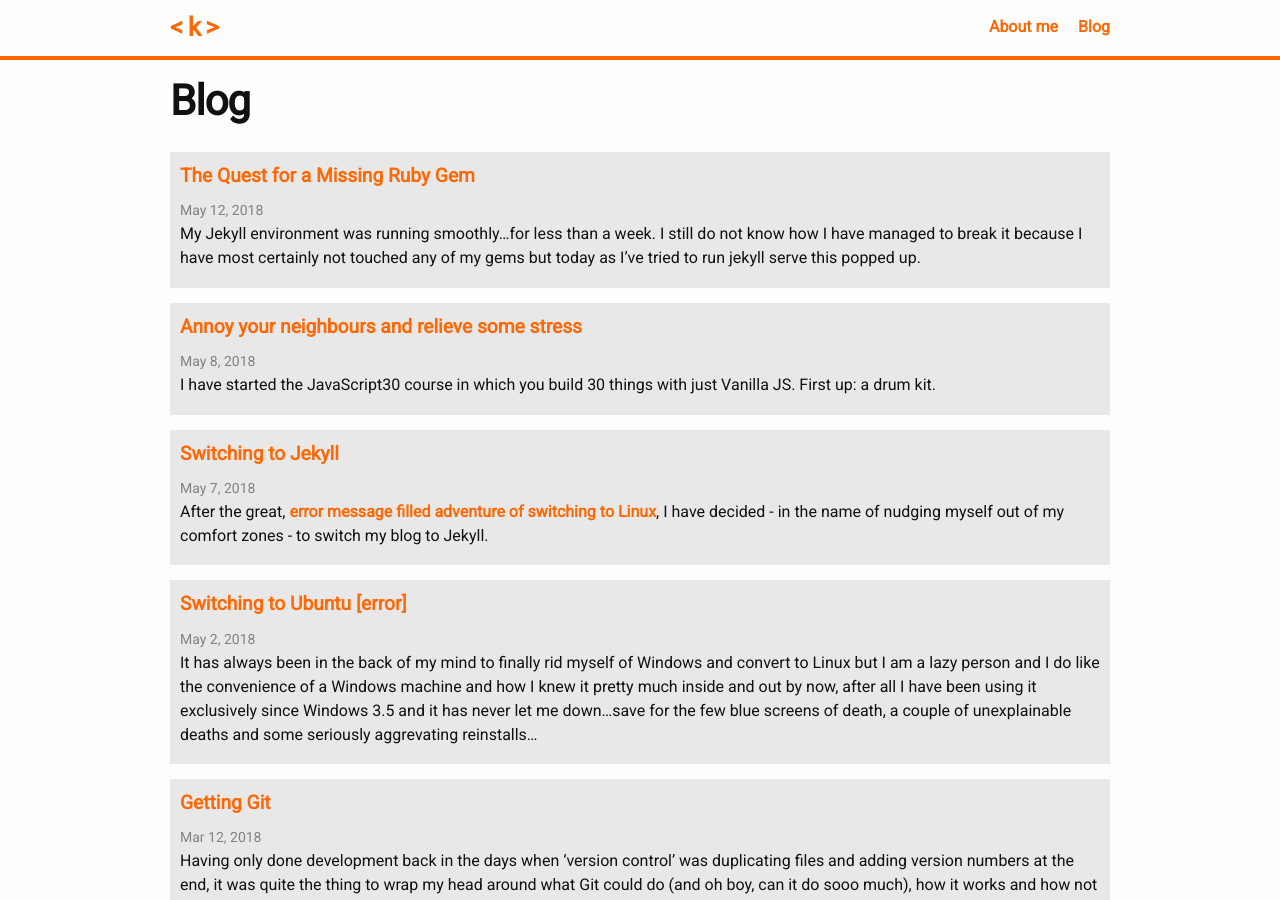
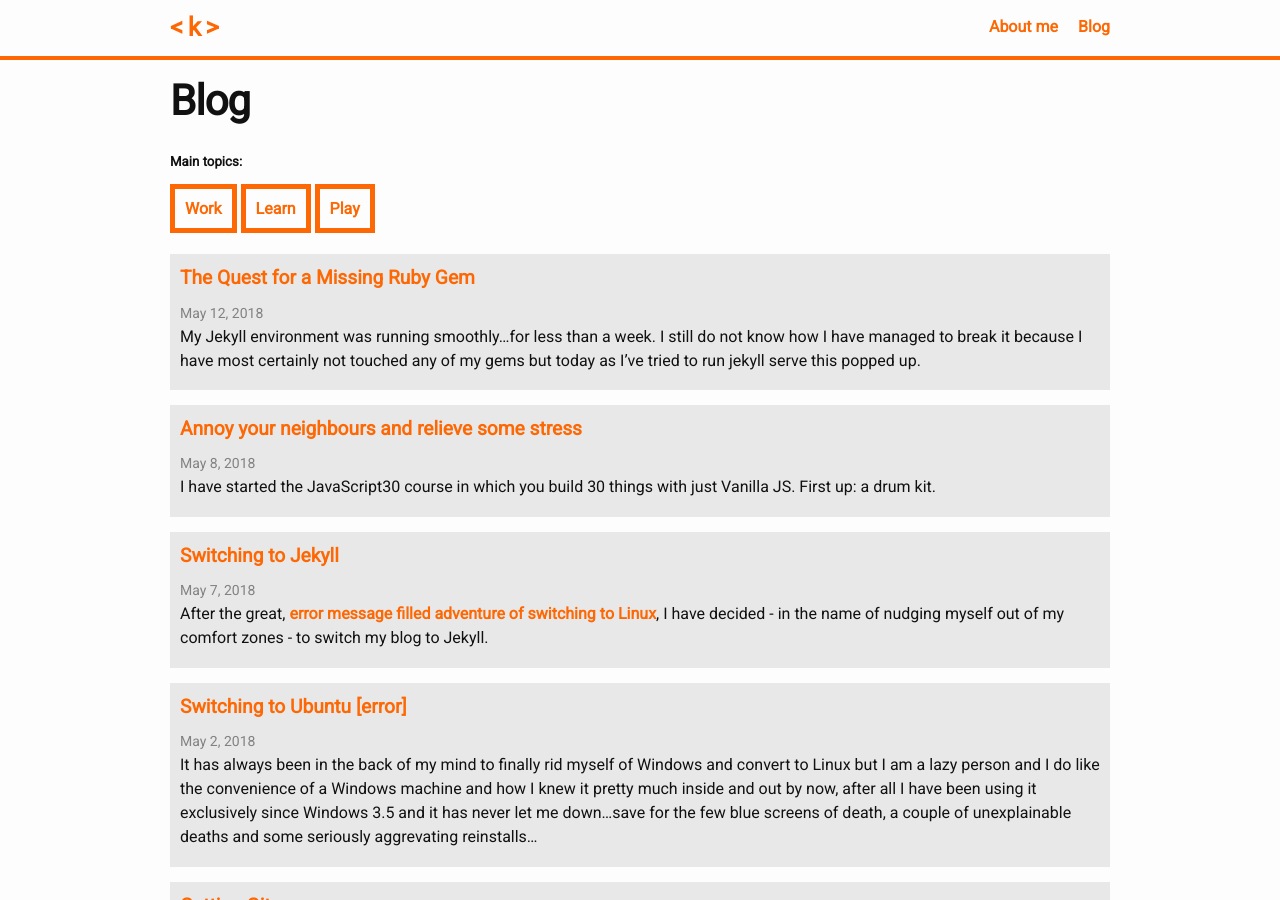
Before and after one commit to krisztin/krisztin.github.io, a Jekyll site: the page built from blog/index.md, in a window 1280 px wide and 900 px high. Built offline with Jekyll 4.4.1, drawn with Linux system fonts in a browser that asks for light colours.

Commit message:
adding category filter to blog main and some home cleanup

```diff
--- a/blog/index.md
+++ b/blog/index.md
@@ -2,6 +2,12 @@
 layout: page
 title: Blog
 ---
+<div>
+<h5>Main topics:</h5>
+<a class="tag-link" href="{{ site.baseurl }}{% link blog/category/work.md %}">Work</a>
+<a class="tag-link" href="{{ site.baseurl }}{% link blog/category/learn.md %}">Learn</a>
+<a class="tag-link" href="{{ site.baseurl }}{% link blog/category/play.md %}">Play</a>
+</div>
 
 {%- for post in site.posts -%}
     <article class="blog-listing">
```
Also changed, not shown: _layouts/home.html (+8 -5 lines).
